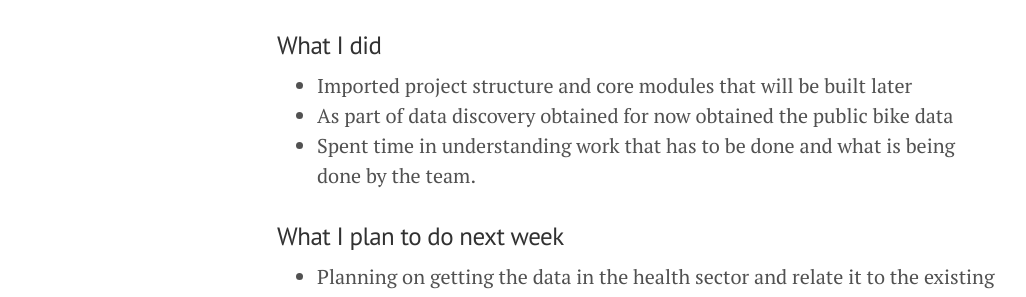
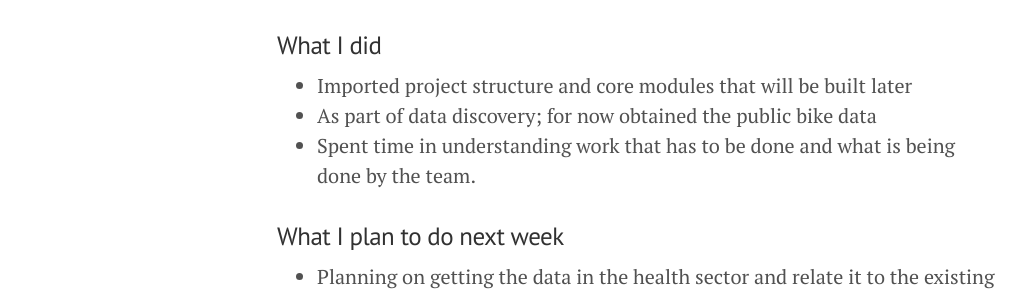
Before and after one commit to titu1994/IDS-Course-Project, a Jekyll site: the page built from _posts/2018-02-10-weekly-report-1.md, in a window 1280 px wide and 900 px high, scrolled down 1603 px. Shown: the part 158-455 px from the top of the window, without its empty margins (3-1029 px from the left). Built offline with Jekyll 4.4.1, drawn with Linux system fonts in a browser that asks for light colours.

Commit message:
Weekly report 01

```diff
--- a/_posts/2018-02-10-weekly-report-1.md
+++ b/_posts/2018-02-10-weekly-report-1.md
@@ -44,7 +44,7 @@ title: Weekly Report #1
 
 ### What I did
 - Imported project structure and core modules that will be built later
-- As part of data discovery obtained for now obtained the public bike data
+- As part of data discovery; for now obtained the public bike data
 - Spent time in understanding work that has to be done and what is being done by the team.
 
 ### What I plan to do next week
```
